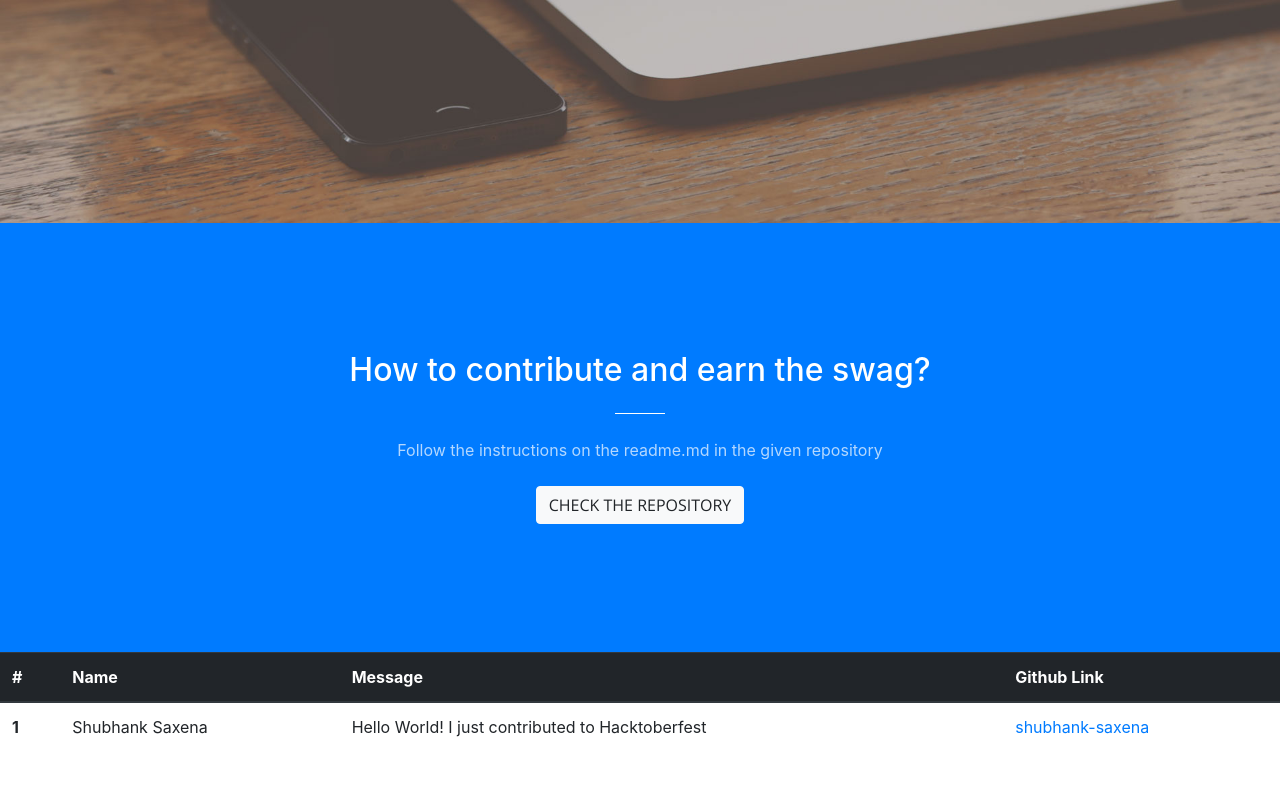
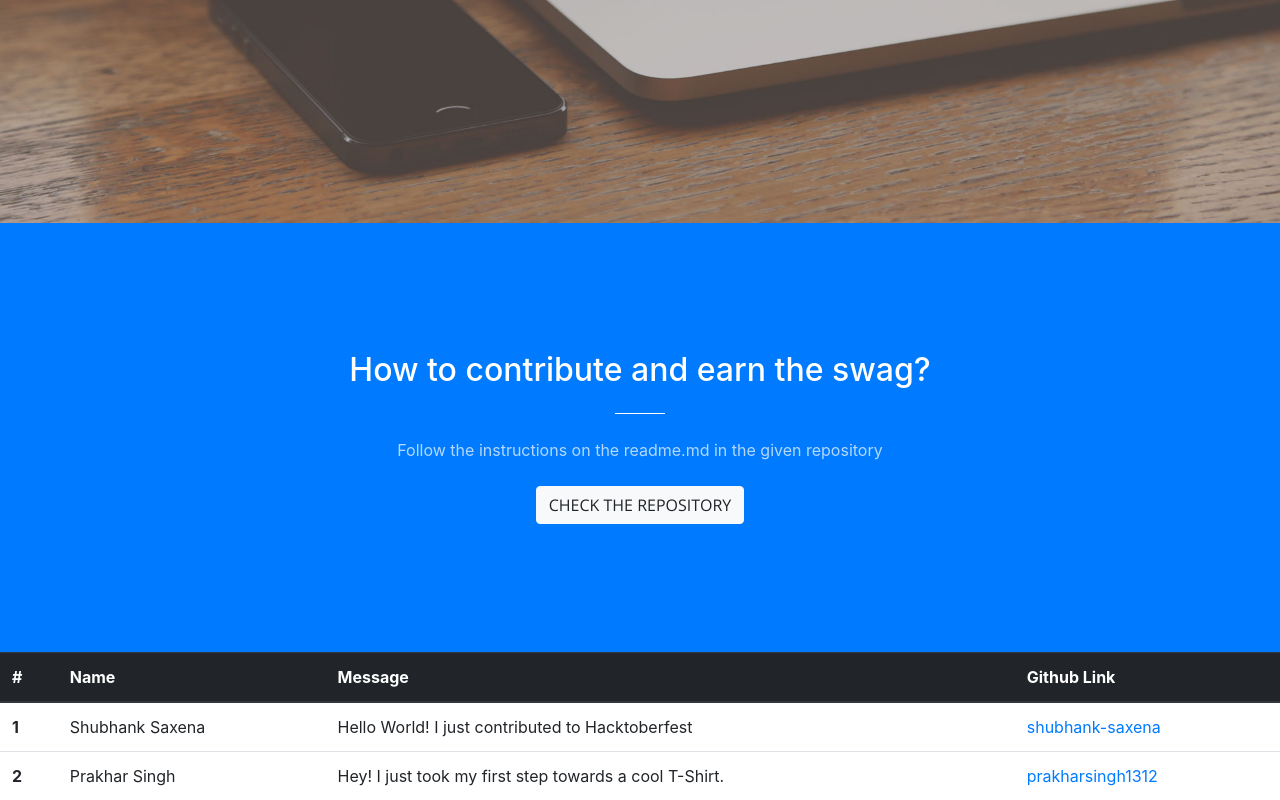
Before and after one commit to creative-computing-society/creative-computing-society.github.io, a website with bundled scripts: page index.html in a window 1280 px wide. Shown: the part 577-1377 px from the top of the page. Before the commit the page ends 1328 px from the top, so only its background shows below. Built offline with nearby package versions, Linux system fonts and the light colour scheme.

Commit message:
first commi

```diff
--- a/index.html
+++ b/index.html
@@ -81,6 +81,12 @@
             <td>Hello World! I just contributed to Hacktoberfest</td>
             <td><a href="https://github.com/shubhank-saxena">shubhank-saxena</a></td>
           </tr>
+          <tr>
+            <th scope="row">2</th>
+            <td>Prakhar Singh</td>
+            <td>Hey! I just took my first step towards a cool T-Shirt.</td>
+            <td><a href="https://github.com/prakharsingh1312">prakharsingh1312</a></td>
+          </tr>
 
 <!--           <tr>
             <th scope="row">n</th>
```
